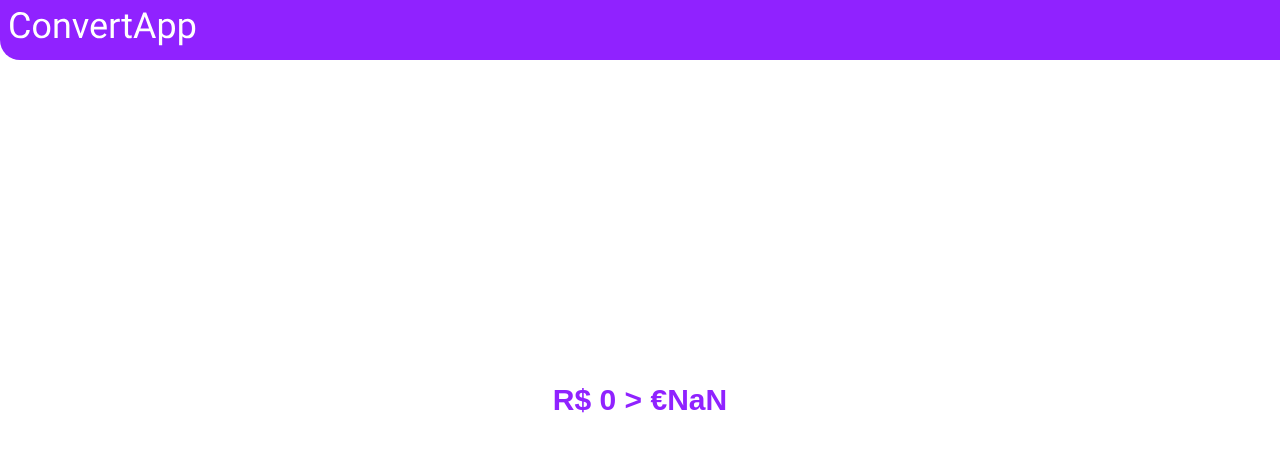
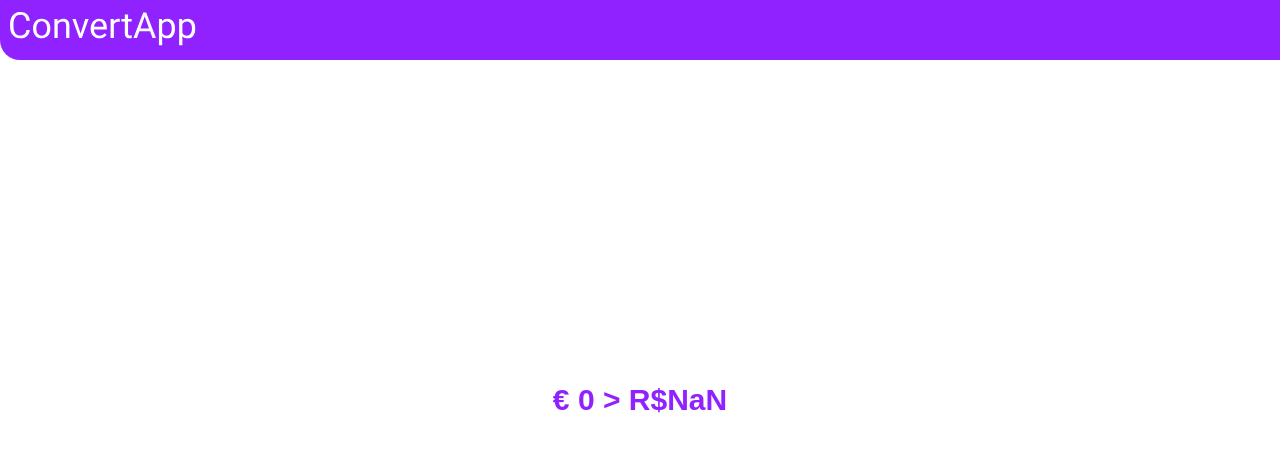
Before and after one commit to pedro-candido/convert-app, a React (Create React App) app: page /result in a window 1280 px wide. Shown: the top 452 px of the page. Built offline with nearby package versions, Linux system fonts and the light colour scheme.

Commit message:
fix: currency added

```diff
--- a/src/pages/Result/index.tsx
+++ b/src/pages/Result/index.tsx
@@ -8,7 +8,7 @@ export const Result = () => {
 
     return (
         <ConvertedContainer>
-             R$ {valueToConvert} {'>'} {currency === 'USD' ? '$' : '€'}{Number(conversionValue).toFixed(2)}
+             {currency === 'USD' ? '$' : '€'} {valueToConvert} {'>'} R${Number(conversionValue).toFixed(2)}
         </ConvertedContainer>
     );
 }
```
